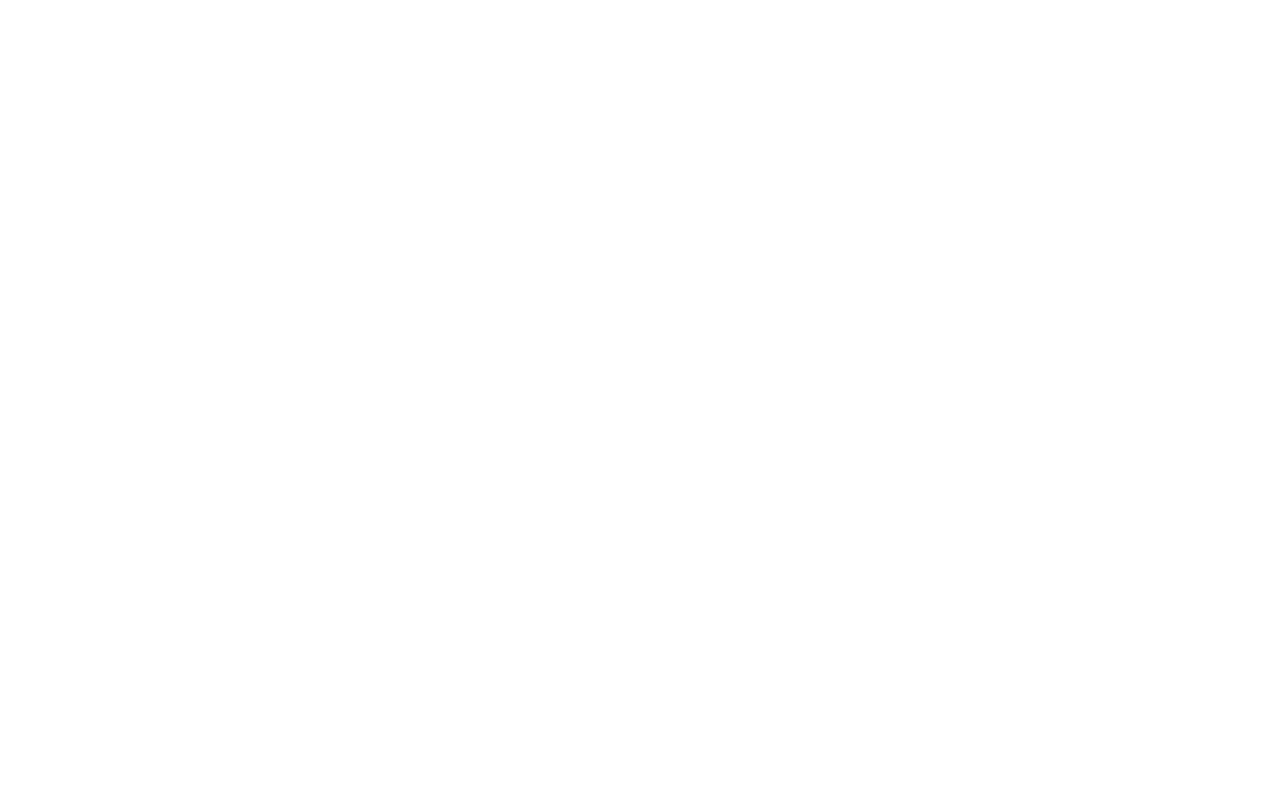
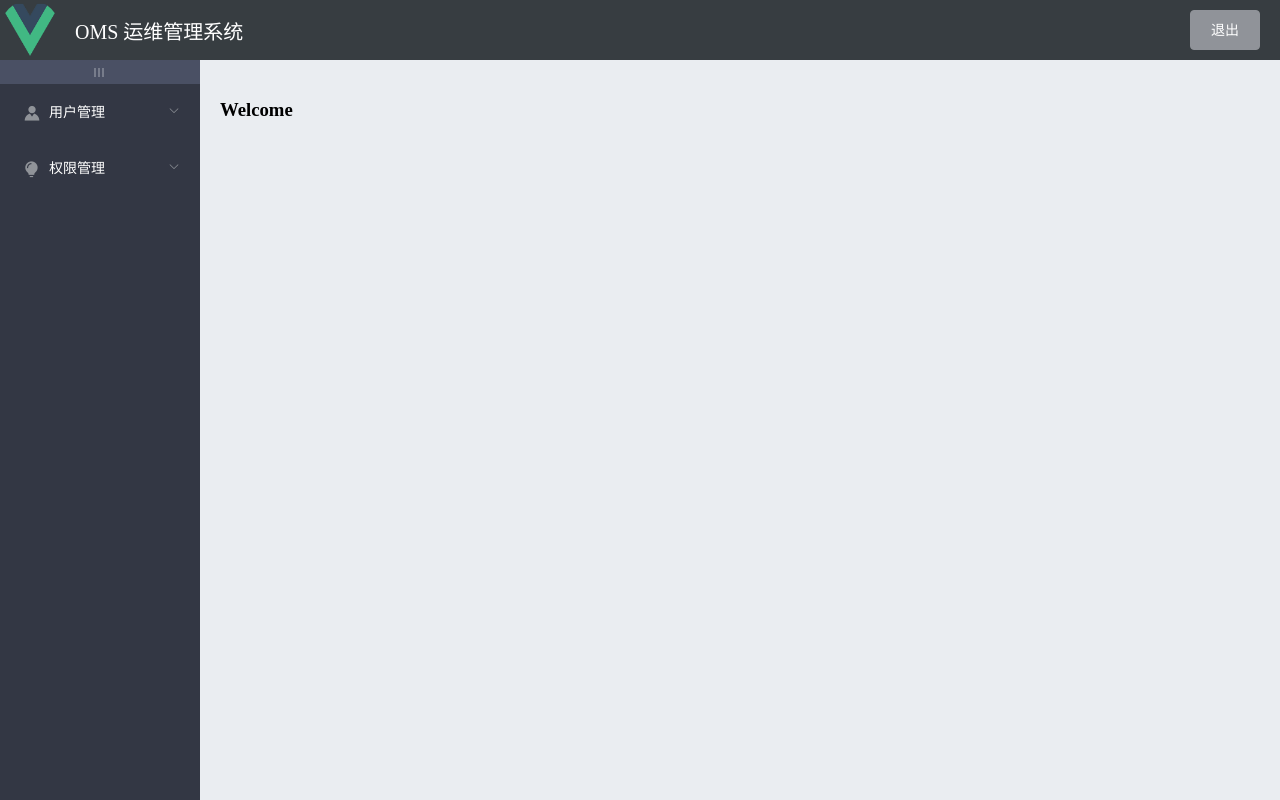
Before and after one commit to XiaoInk/VueExample, a Vue app: page /#/welcome in a window 1280 px wide. Built offline with nearby package versions, Linux system fonts and the light colour scheme.

Commit message:
主页布局完成

```diff
--- /dev/null
+++ b/public/mocks/menus.json
@@ -0,0 +1,40 @@
+{
+  "data": [
+    {
+      "id": 10,
+      "authName": "用户管理",
+      "path": null,
+      "children": [
+        {
+          "id": 101,
+          "authName": "用户列表",
+          "path": "users",
+          "children": []
+        }
+      ]
+    },
+    {
+      "id": 20,
+      "authName": "权限管理",
+      "path": null,
+      "children": [
+        {
+          "id": 201,
+          "authName": "角色列表",
+          "path": "roles",
+          "children": []
+        },
+        {
+          "id": 202,
+          "authName": "权限列表",
+          "path": "rights",
+          "children": []
+        }
+      ]
+    }
+  ],
+  "meta": {
+    "msg": "获取菜单数据成功",
+    "status": 200
+  }
+}
--- a/src/components/Home.vue
+++ b/src/components/Home.vue
@@ -1,11 +1,150 @@
 <template>
-  <h1>Home</h1>
+  <el-container>
+    <!-- 头部区域 -->
+    <el-header>
+      <div>
+        <img src="../assets/logo.png" alt="" />
+        <span>OMS 运维管理系统</span>
+      </div>
+      <el-button type="info" @click="logout">退出</el-button>
+    </el-header>
+
+    <!-- 中心区域 -->
+    <el-container>
+      <!-- 左侧边栏 -->
+      <el-aside :width="isCollapse ? '64px' : '200px'">
+        <div class="toggle-button" @click="toggleCollapse">|||</div>
+        <el-menu
+          background-color="#333744"
+          text-color="#fff"
+          unique-opened
+          :collapse="isCollapse"
+          :collapse-transition="false"
+          :default-active="activePath"
+          router
+        >
+          <!-- 一级菜单 -->
+          <el-submenu :index="menu.id + ''" v-for="menu in menuList" :key="menu.id">
+            <template slot="title">
+              <i :class="menuIconObj[menu.id]"></i>
+              <span>{{ menu.authName }}</span>
+            </template>
+            <!-- 二级菜单 -->
+            <el-menu-item :index="child.path" v-for="child in menu.children" :key="child.id" @click="saveNavState(child.path)">
+              <template slot="title">
+                <i class="el-icon-menu"></i>
+                <span>{{ child.authName }}</span>
+              </template>
+            </el-menu-item>
+          </el-submenu>
+        </el-menu>
+      </el-aside>
+
+      <!-- 右侧区域 -->
+      <el-main>
+        <router-view></router-view>
+      </el-main>
+    </el-container>
+  </el-container>
 </template>
 
 <script>
 export default {
-  name: 'Home'
+  name: 'Home',
+  data() {
+    return {
+      // 折叠状态
+      isCollapse: false,
+      // 菜单列表
+      menuList: [],
+      // 菜单图标
+      menuIconObj: {
+        10: 'el-icon-s-custom',
+        20: 'el-icon-s-opportunity'
+      },
+      // 激活路径
+      activePath: ''
+    }
+  },
+  created() {
+    this.getMenuList()
+    this.activePath = window.sessionStorage.getItem('activePath')
+  },
+  methods: {
+    // 获取菜单数据
+    async getMenuList() {
+      const { data: res } = await this.axios.get('/mocks/menus.json')
+      console.log(res)
+      if (res.meta.status !== 200) return this.$message.error(res.meta.msg)
+      this.menuList = res.data
+    },
+    // 左侧边栏折叠事件
+    toggleCollapse() {
+      this.isCollapse = !this.isCollapse
+    },
+    // 左侧菜单激活事件
+    saveNavState(activePath) {
+      this.activePath = activePath
+      window.sessionStorage.setItem('activePath', activePath)
+    },
+    // 退出登录
+    logout() {
+      window.sessionStorage.clear()
+      this.$router.push('/login')
+    }
+  }
 }
 </script>
 
-<style lang="less" scoped></style>
+<style lang="less" scoped>
+.el-container {
+  height: 100%;
+}
+
+.el-header {
+  background-color: #373d41;
+  display: flex;
+  justify-content: space-between;
+  padding-left: 0;
+  align-items: center;
+  color: white;
+  font-size: 20px;
+
+  > div {
+    display: flex;
+    align-items: center;
+
+    img {
+      width: 60px;
+      height: 60px;
+      border-radius: 50%;
+    }
+
+    span {
+      margin-left: 15px;
+    }
+  }
+}
+
+.toggle-button {
+  background-color: #4a5064;
+  line-height: 24px;
+  font-size: 10px;
+  color: white;
+  text-align: center;
+  letter-spacing: 0.2em;
+  cursor: pointer;
+}
+
+.el-aside {
+  background-color: #333744;
+
+  .el-menu {
+    border-right: none;
+  }
+}
+
+.el-main {
+  background-color: #eaedf1;
+}
+</style>
--- /dev/null
+++ b/src/components/Welcome.vue
@@ -0,0 +1,11 @@
+<template>
+  <h1>Welcome</h1>
+</template>
+
+<script>
+export default {
+  name: 'Welcome'
+}
+</script>
+
+<style lang="less" scoped></style>
--- a/src/router.js
+++ b/src/router.js
@@ -2,6 +2,7 @@
 import VueRouter from 'vue-router'
 import Login from '@/components/Login'
 import Home from '@/components/Home'
+import Welcome from '@/components/Welcome'
 
 Vue.use(VueRouter)
 
@@ -9,7 +10,7 @@
 const routes = [
   { path: '/', redirect: '/login' },
   { path: '/login', component: Login },
-  { path: '/home', component: Home }
+  { path: '/home', component: Home, redirect: '/welcome', children: [{ path: '/welcome', component: Welcome }] }
 ]
 
 // 定义路由对象
```
Also changed, not shown: 1 other file (tests, documents, lock files or other folders).
